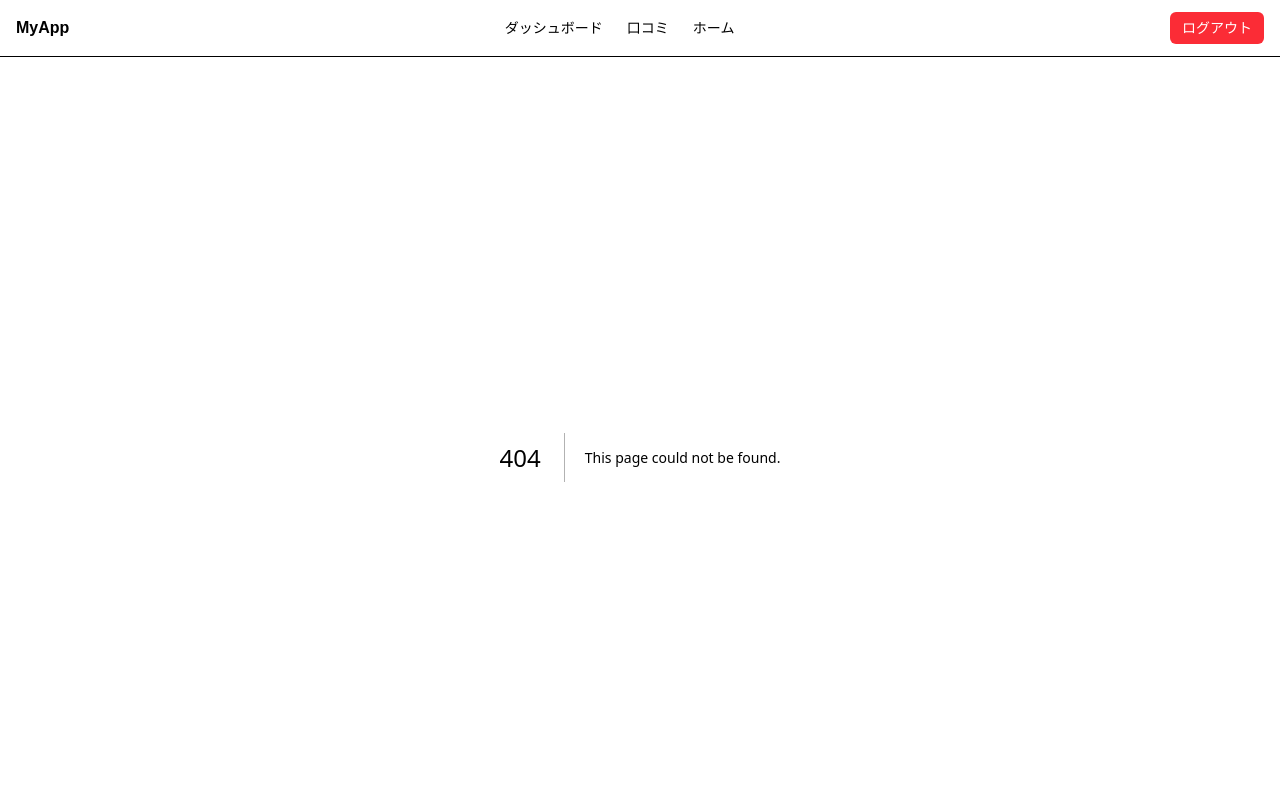
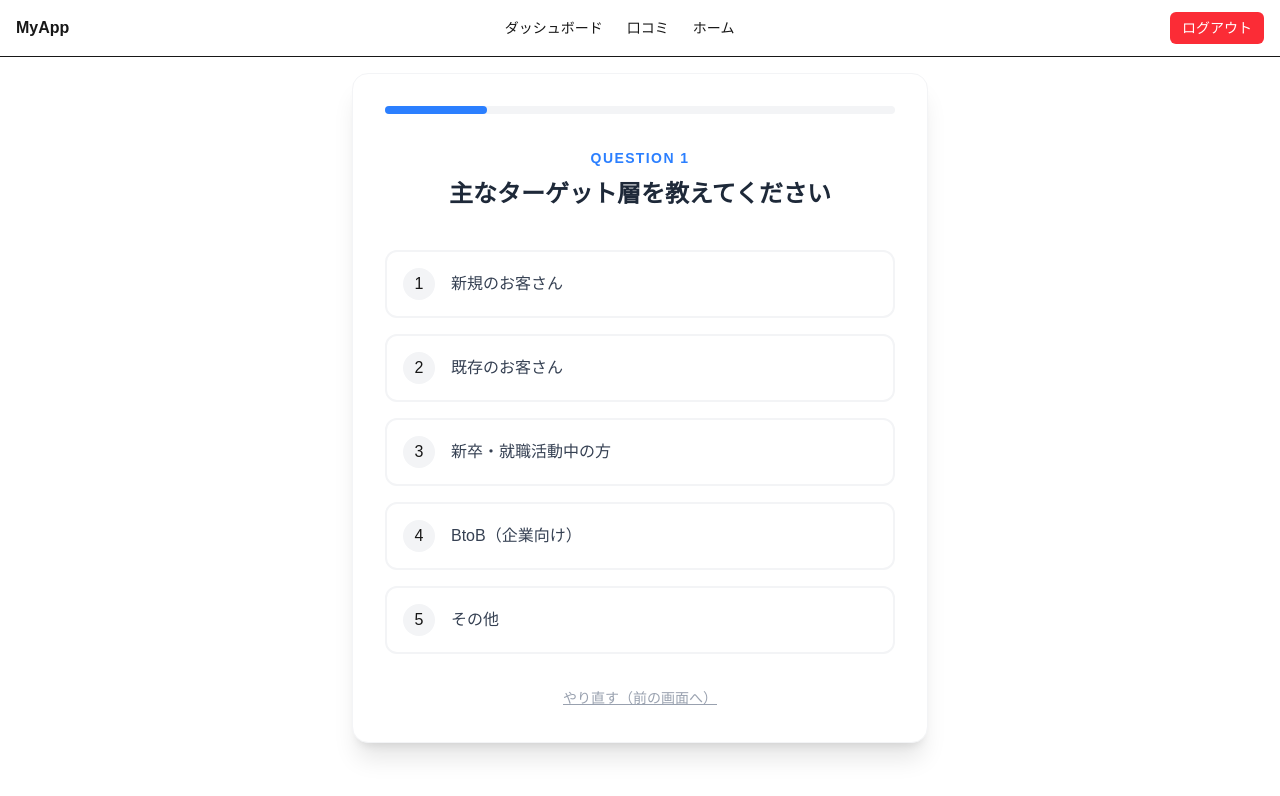
Before and after one commit to Gypsophila1912/promotion_simulator, a Next.js app: page /home/question in a window 1280 px wide. Before the commit this address had no page. Shown: the top 796 px of the page. Built offline with nearby package versions, Linux system fonts and the light colour scheme.

Commit message:
質問ページを作った

```diff
--- a/app/home/page.tsx
+++ b/app/home/page.tsx
@@ -1,25 +1,19 @@
 "use client";
 import React, { useState } from 'react';
+// ↓ これを追加してください！
+import Link from 'next/link';
 
 export default function HomePage() {
   const [companyName, setCompanyName] = useState('');
   const [budget, setBudget] = useState('');
-  const [question, setQuestion] = useState('');
-  const [category, setCategory] = useState('');
-
-  const handleSubmit = (e: React.FormEvent) => {
-    e.preventDefault();
-    console.log("分析開始:", { companyName, budget, question, category });
-    // ここにAI分析結果ページへの遷移処理などを記述します
-  };
 
   return (
     <div className="min-h-screen bg-gray-50 flex items-center justify-center p-4">
       <div className="max-w-md w-full bg-white rounded-xl shadow-lg p-8">
         <h1 className="text-2xl font-bold text-center mb-8 text-gray-800">ホーム画面</h1>
 
-        <form onSubmit={handleSubmit} className="space-y-6">
-          {/* 会社名と予算 */}
+        {/* onSubmitは不要になるのでdivに変更してもOKです */}
+        <div className="space-y-6">
           <div className="flex gap-4">
             <div className="flex-1">
               <label className="block text-sm font-medium text-gray-700 mb-1">会社名</label>
@@ -43,15 +37,20 @@ export default function HomePage() {
             </div>
           </div>
 
-
           {/* 送信ボタン（質問へ） */}
-          <button
-            type="submit"
-            className="w-full bg-blue-600 hover:bg-blue-700 text-white font-bold py-3 rounded-md transition duration-200"
+          {/* queryを使って、入力した会社名と予算を次のページへ送る設定です */}
+          <Link
+            href={{
+              pathname: "/home/question",
+              query: { company: companyName, budget: budget }
+            }}
+            className="block w-full"
           >
-            質問へ
-          </button>
-        </form>
+            <button className="w-full bg-blue-600 hover:bg-blue-700 text-white font-bold py-3 rounded-md transition duration-200">
+              質問へ
+            </button>
+          </Link>
+        </div>
       </div>
     </div>
   );
--- /dev/null
+++ b/app/home/question/page.tsx
@@ -0,0 +1,105 @@
+"use client";
+
+import React, { useState } from 'react';
+import { useRouter } from 'next/navigation';
+
+// 質問データの定義
+const QUESTIONS = [
+  {
+    id: 1,
+    question: "主なターゲット層を教えてください",
+    options: ["新規のお客さん", "既存のお客さん", "新卒・就職活動中の方", "BtoB（企業向け）", "その他"],
+  },
+  {
+    id: 2,
+    question: "検討している広告媒体はありますか？",
+    options: ["Instagram/TikTokなどSNS", "Google/Yahooなどの検索", "YouTubeなどの動画広告", "チラシや看板などのオフライン", "まだ決まっていない"],
+  },
+  {
+    id: 3,
+    question: "現在、一番困っていることは何ですか？",
+    options: ["予算をどう分けるべきか不明", "宣伝効果の比較が難しい", "どの媒体が合うか分からない", "人手が足りず実施できない", "以前やってみたが効果が出なかった"],
+  },
+  {
+    id: 4,
+    question: "過去の広告運用の経験を教えてください",
+    options: ["全く経験がない", "SNSなどを個人でやった程度", "外注して運用したことがある", "社内に専門の担当がいる", "現在も運用中だが改善したい"],
+  },
+  {
+    id: 5,
+    question: "最も重視したい成果（KPI）は何ですか？",
+    options: ["直接の問い合わせ・購入", "商品や会社の認知度アップ", "Webサイトへのアクセス数", "フォロワーやファンを増やす", "費用対効果（ROAS）の最大化"],
+  },
+];
+
+export default function QuestionPage() {
+  const router = useRouter();
+
+  // 現在何番目の質問か（0〜4）
+  const [currentStep, setCurrentStep] = useState(0);
+  // 回答を保存する配列
+  const [answers, setAnswers] = useState<string[]>([]);
+
+  const currentQ = QUESTIONS[currentStep];
+
+  // 選択肢をクリックした時の処理
+  const handleSelect = (option: string) => {
+    const newAnswers = [...answers, option];
+    setAnswers(newAnswers);
+
+    if (currentStep < QUESTIONS.length - 1) {
+      // 次の質問へ
+      setCurrentStep(currentStep + 1);
+    } else {
+      // 全質問終了 -> 分析結果ページへ（回答データを渡す想定）
+      console.log("全回答完了:", newAnswers);
+      router.push('/home/result');
+    }
+  };
+
+  return (
+    <div className="min-h-[80vh] flex items-center justify-center p-4">
+      <div className="max-w-xl w-full bg-white rounded-2xl shadow-xl p-8 border border-gray-100">
+
+        {/* プログレスバー（今どこにいるか） */}
+        <div className="w-full bg-gray-100 h-2 rounded-full mb-8">
+          <div
+            className="bg-blue-500 h-2 rounded-full transition-all duration-300"
+            style={{ width: `${((currentStep + 1) / QUESTIONS.length) * 100}%` }}
+          ></div>
+        </div>
+
+        <div className="text-center mb-10">
+          <span className="text-blue-500 font-bold text-sm uppercase tracking-widest">Question {currentQ.id}</span>
+          <h2 className="text-2xl font-bold text-gray-800 mt-2">{currentQ.question}</h2>
+        </div>
+
+        <div className="grid gap-4">
+          {currentQ.options.map((option, index) => (
+            <button
+              key={index}
+              onClick={() => handleSelect(option)}
+              className="w-full text-left p-4 rounded-xl border-2 border-gray-100 hover:border-blue-500 hover:bg-blue-50 transition-all group"
+            >
+              <div className="flex items-center">
+                <span className="w-8 h-8 flex items-center justify-center rounded-full bg-gray-100 group-hover:bg-blue-500 group-hover:text-white mr-4 transition-colors">
+                  {index + 1}
+                </span>
+                <span className="text-gray-700 font-medium group-hover:text-blue-700">{option}</span>
+              </div>
+            </button>
+          ))}
+        </div>
+
+        <div className="mt-8 text-center">
+          <button
+            onClick={() => router.back()}
+            className="text-gray-400 text-sm hover:text-gray-600 underline"
+          >
+            やり直す（前の画面へ）
+          </button>
+        </div>
+      </div>
+    </div>
+  );
+}
```
